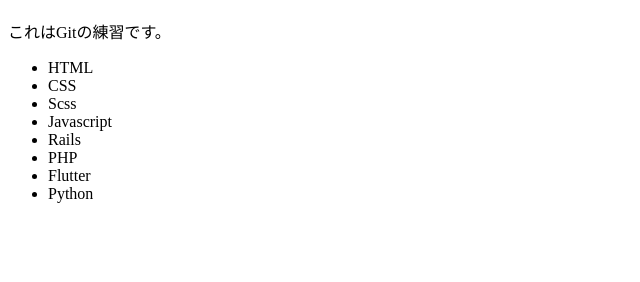
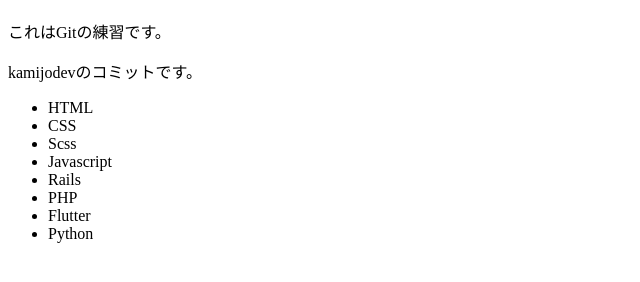
Before and after one commit to sa8a/git-practice, a plain HTML site: page index.html in a window 1280 px wide. Shown: the part 70-352 px from the top of the page, without its empty margins (0-640 px from the left). Drawn offline with Linux system fonts and the light colour scheme.

Commit message:
feat: add p tag

```diff
--- a/index.html
+++ b/index.html
@@ -9,6 +9,7 @@
 <body>
   <h1>Gitの練習</h1>
   <p>これはGitの練習です。</p>
+  <p>kamijodevのコミットです。</p>
   <ul>
     <li>HTML</li>
     <li>CSS</li>
```
